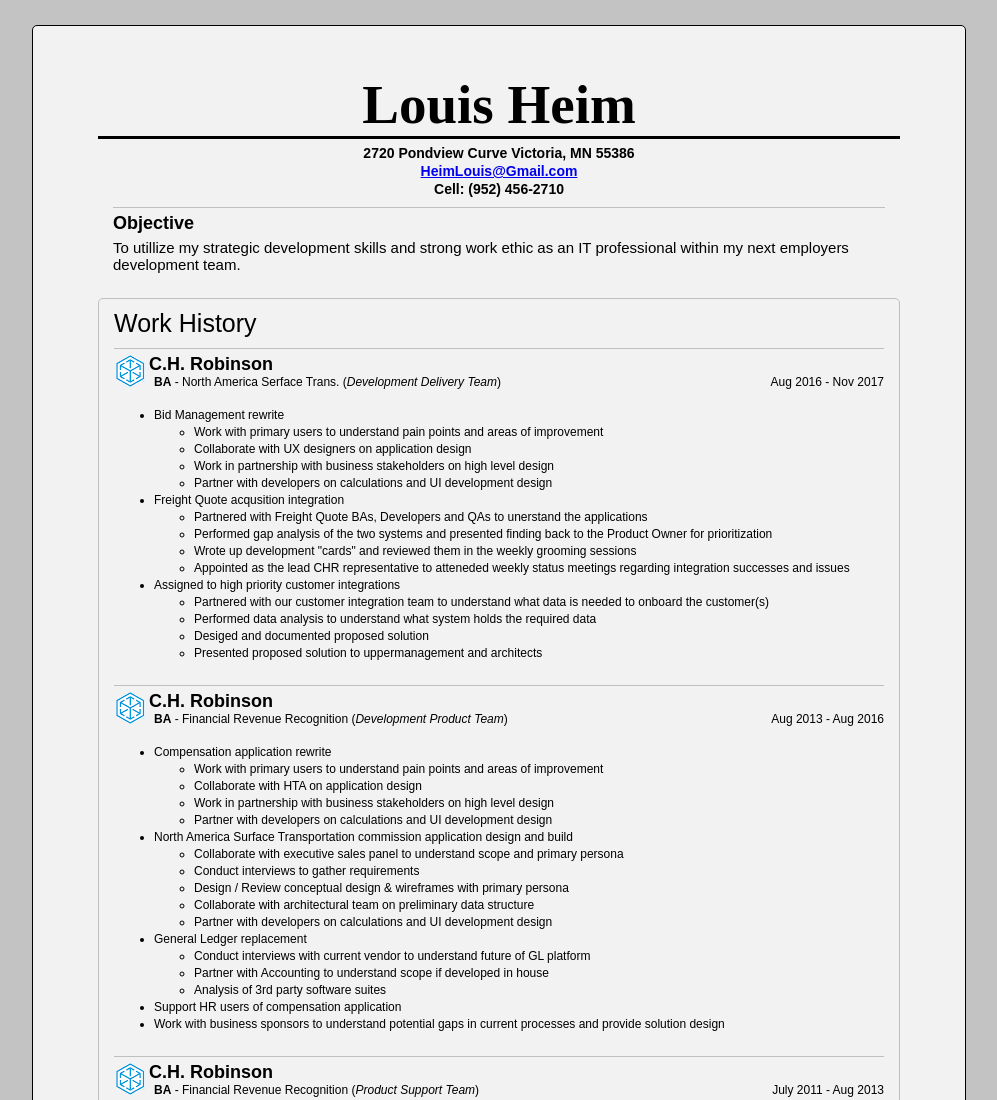
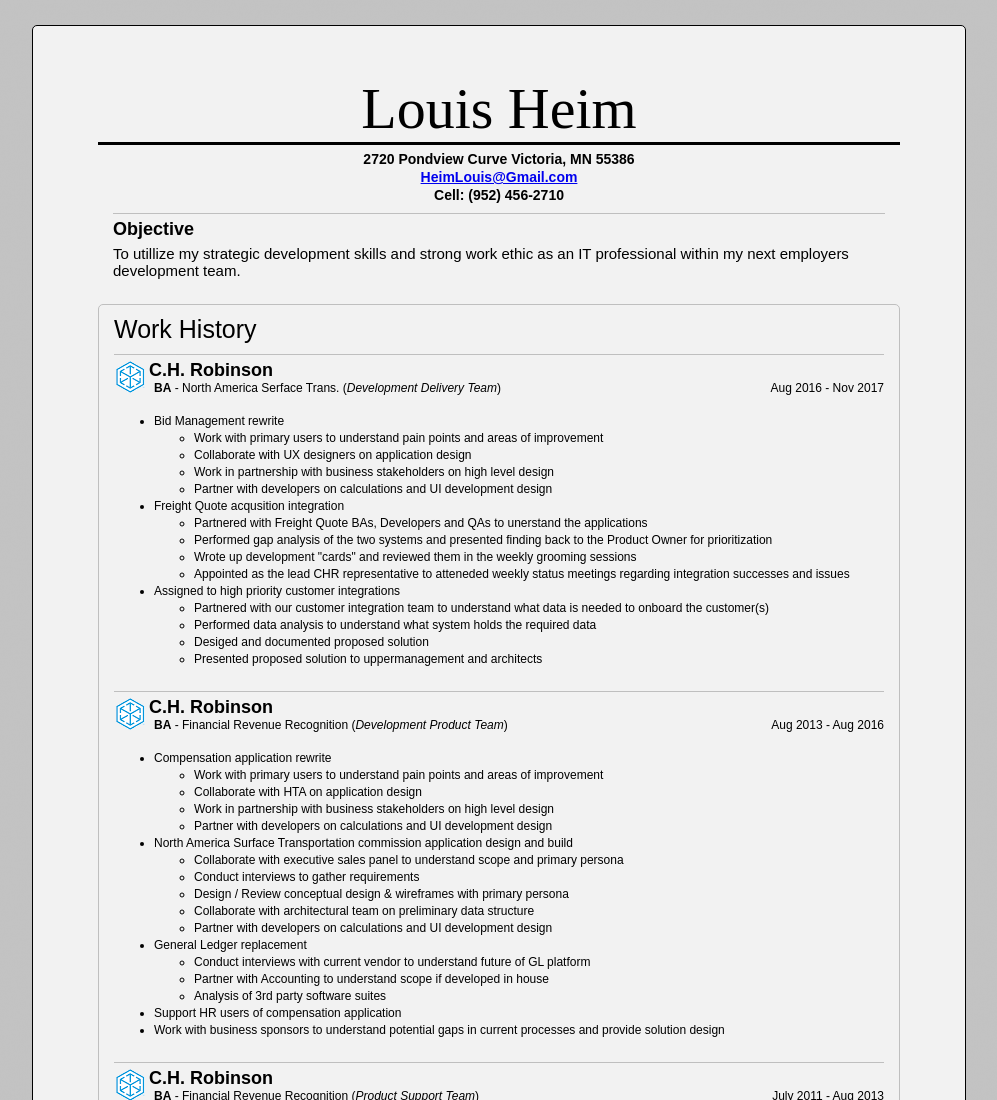
Before and after one commit to heimlouis/heimlouis.github.io, a plain HTML site: page index.html in a window 1280 px wide. Shown: the top 1100 px of the page, without its empty margins (141-1138 px from the left). Drawn offline with Linux system fonts and the light colour scheme.

Commit message:
Update stylesheet.css

```diff
--- a/stylesheet.css
+++ b/stylesheet.css
@@ -72,8 +72,8 @@ body {
 }
 
 h1 {
-	font: 55px 'Trocchi', serif;
-	font-weight: 900;
+	font: 58px 'Trocchi', serif;
+	font-weight: 200;
 	margin-bottom: -5px;
 	text-align: center;
 	border-bottom: 3px solid #000000;
```
